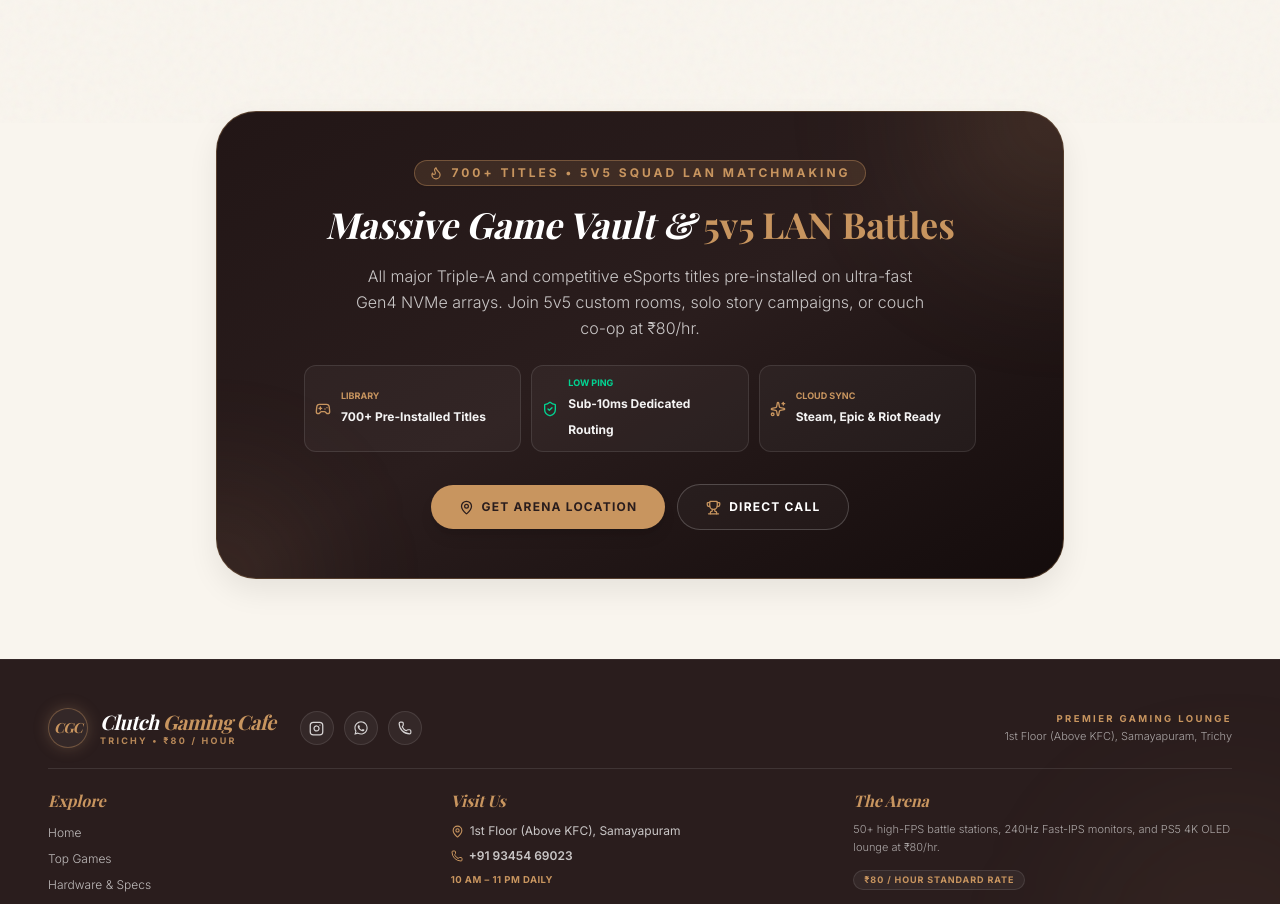
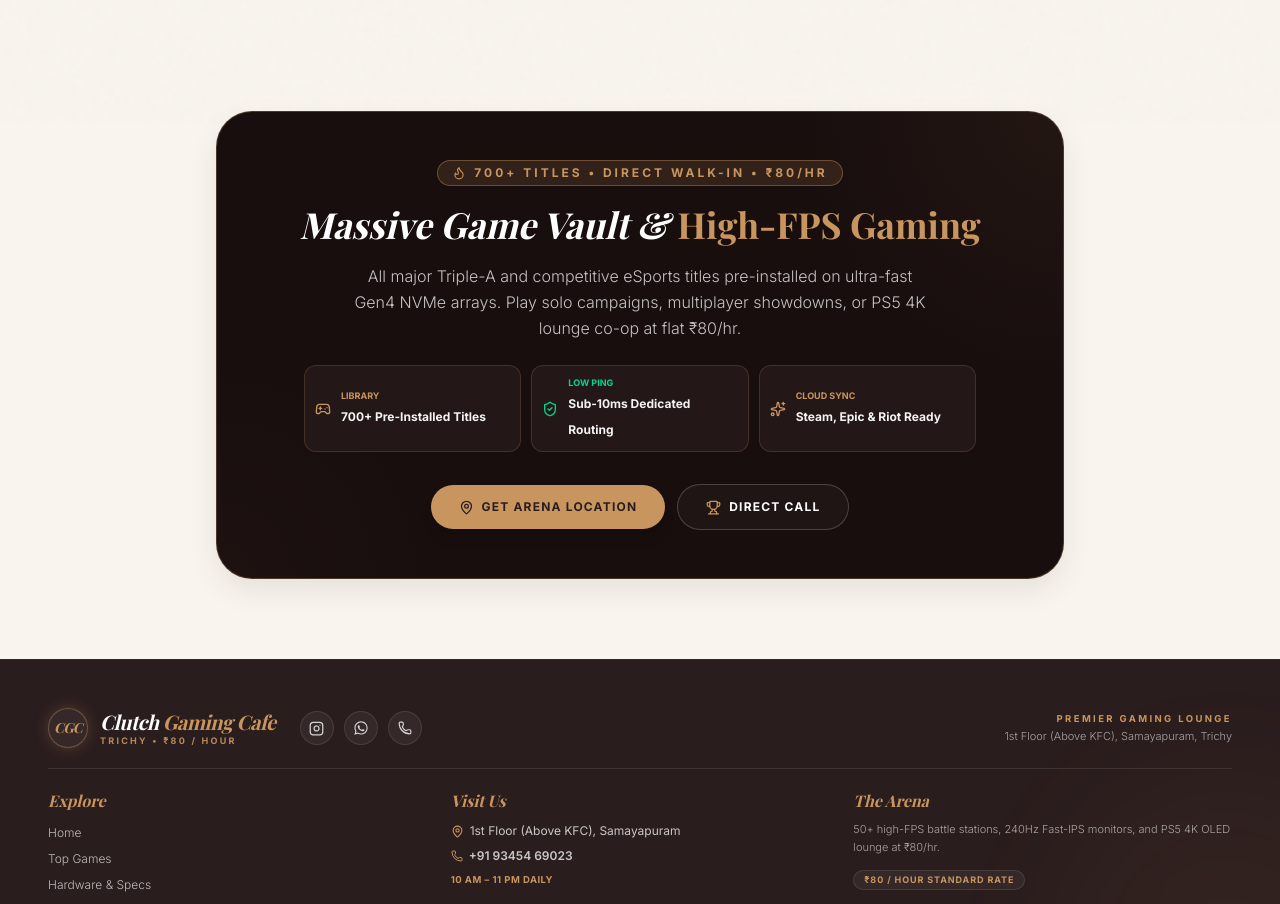
Before and after one commit to selvaofficial1026-design/ClutchGamingCafe, a Next.js app: page /portfolio in a window 1280 px wide. Shown: the part 1077-1981 px from the top of the page. Built offline with nearby package versions, Linux system fonts and the light colour scheme; a web font is replaced by a local one.

Commit message:
fix: remove white shades and 5v5 lan battle from games section, and remove 50+ battle rigs from location section

```diff
--- a/src/app/contact/page.tsx
+++ b/src/app/contact/page.tsx
@@ -292,9 +292,9 @@
 
                     <div className="flex items-center gap-2.5 p-2.5 rounded-xl bg-[#241717] border border-cappuccino/20 group-hover:border-cappuccino/40 transition-colors">
                       <div className="w-6 h-6 rounded-lg bg-cappuccino/20 flex items-center justify-center text-cappuccino shrink-0">
-                        <Zap size={13} />
+                        <Sparkles size={13} />
                       </div>
-                      <span className="text-[10px] sm:text-xs text-white/95 font-medium">50+ Battle Rigs • Zero Waiting</span>
+                      <span className="text-[10px] sm:text-xs text-white/95 font-medium">Ice-Cold AC &amp; Ergonomic Seating</span>
                     </div>
                   </div>
                 </div>
--- a/src/app/portfolio/page.tsx
+++ b/src/app/portfolio/page.tsx
@@ -237,33 +237,39 @@
           />
         </div>
 
-        {/* Walk-in CTA Strip - Unique Gaming Sanctuary Card */}
+        {/* Walk-in CTA Strip - Clean Dark Gaming Sanctuary Card */}
         <div className="max-w-4xl mx-auto mt-12 sm:mt-16 px-4 sm:px-6">
-          <div className="group p-6 sm:p-10 md:p-12 rounded-[2rem] sm:rounded-[2.5rem] bg-gradient-to-br from-[#221616] via-coffee-dark to-[#140C0C] text-white border border-cappuccino/30 shadow-premium hover:shadow-[0_25px_60px_rgba(0,0,0,0.8),0_0_35px_rgba(200,149,95,0.3)] hover:-translate-y-1 relative overflow-hidden transition-all duration-500 text-center">
+          <div className="group p-6 sm:p-10 md:p-12 rounded-2xl sm:rounded-[2.25rem] bg-[#180E0E] text-white border border-cappuccino/30 shadow-premium hover:shadow-[0_25px_60px_rgba(0,0,0,0.8),0_0_35px_rgba(200,149,95,0.25)] hover:-translate-y-1 relative overflow-hidden transition-all duration-500 text-center">
 
-            {/* Ambient Golden Glow */}
-            <div className="absolute top-0 right-0 w-64 h-64 bg-cappuccino/15 rounded-full -translate-y-1/2 translate-x-1/2 blur-[75px] group-hover:scale-125 transition-all duration-700 pointer-events-none" />
-            <div className="absolute bottom-0 left-0 w-48 h-48 bg-cappuccino/10 rounded-full translate-y-1/2 -translate-x-1/2 blur-[60px] pointer-events-none" />
+            {/* Clean Subtle Warm Radial Glow — Zero White Glare */}
+            <div
+              className="absolute top-0 right-0 w-72 h-72 pointer-events-none opacity-35 group-hover:opacity-60 transition-opacity duration-700"
+              style={{ background: "radial-gradient(circle at top right, rgba(200,149,95,0.18) 0%, transparent 65%)" }}
+            />
+            <div
+              className="absolute bottom-0 left-0 w-60 h-60 pointer-events-none opacity-25"
+              style={{ background: "radial-gradient(circle at bottom left, rgba(200,149,95,0.12) 0%, transparent 65%)" }}
+            />
 
             <div className="relative z-10 space-y-4">
 
               {/* Top Rate & Status Badge */}
               <div className="inline-flex items-center gap-2 px-3.5 py-1 rounded-full bg-cappuccino/15 border border-cappuccino/40 text-cappuccino text-[9.5px] sm:text-xs font-bold uppercase tracking-[0.25em] shadow-xs">
                 <Flame size={14} className="animate-pulse" />
-                <span>700+ Titles • 5v5 Squad LAN Matchmaking</span>
+                <span>700+ Titles • Direct Walk-In • ₹80/Hr</span>
               </div>
 
               <h3 className="text-2xl sm:text-3xl md:text-4xl font-serif text-white italic leading-tight">
-                Massive Game Vault &amp; <span className="text-cappuccino not-italic font-bold">5v5 LAN Battles</span>
+                Massive Game Vault &amp; <span className="text-cappuccino not-italic font-bold">High-FPS Gaming</span>
               </h3>
 
               <p className="text-white/75 text-xs sm:text-sm md:text-base max-w-xl mx-auto font-light leading-relaxed">
-                All major Triple-A and competitive eSports titles pre-installed on ultra-fast Gen4 NVMe arrays. Join 5v5 custom rooms, solo story campaigns, or couch co-op at ₹80/hr.
+                All major Triple-A and competitive eSports titles pre-installed on ultra-fast Gen4 NVMe arrays. Play solo campaigns, multiplayer showdowns, or PS5 4K lounge co-op at flat ₹80/hr.
               </p>
 
               {/* 3 Gaming-Specific Feature Badges */}
               <div className="grid grid-cols-1 sm:grid-cols-3 gap-2.5 py-2 max-w-2xl mx-auto text-left">
-                <div className="flex items-center gap-2.5 p-2.5 rounded-xl bg-white/[0.04] border border-white/10 group-hover:border-cappuccino/30 transition-colors">
+                <div className="flex items-center gap-2.5 p-2.5 rounded-xl bg-[#241717] border border-cappuccino/20 group-hover:border-cappuccino/40 transition-colors">
                   <Gamepad2 size={16} className="text-cappuccino shrink-0" />
                   <div>
                     <span className="text-[9px] uppercase font-bold text-cappuccino block">Library</span>
@@ -271,7 +277,7 @@
                   </div>
                 </div>
 
-                <div className="flex items-center gap-2.5 p-2.5 rounded-xl bg-white/[0.04] border border-white/10 group-hover:border-cappuccino/30 transition-colors">
+                <div className="flex items-center gap-2.5 p-2.5 rounded-xl bg-[#241717] border border-cappuccino/20 group-hover:border-cappuccino/40 transition-colors">
                   <ShieldCheck size={16} className="text-emerald-400 shrink-0" />
                   <div>
                     <span className="text-[9px] uppercase font-bold text-emerald-400 block">Low Ping</span>
@@ -279,7 +285,7 @@
                   </div>
                 </div>
 
-                <div className="flex items-center gap-2.5 p-2.5 rounded-xl bg-white/[0.04] border border-white/10 group-hover:border-cappuccino/30 transition-colors">
+                <div className="flex items-center gap-2.5 p-2.5 rounded-xl bg-[#241717] border border-cappuccino/20 group-hover:border-cappuccino/40 transition-colors">
                   <Sparkles size={16} className="text-cappuccino shrink-0" />
                   <div>
                     <span className="text-[9px] uppercase font-bold text-cappuccino block">Cloud Sync</span>
```
